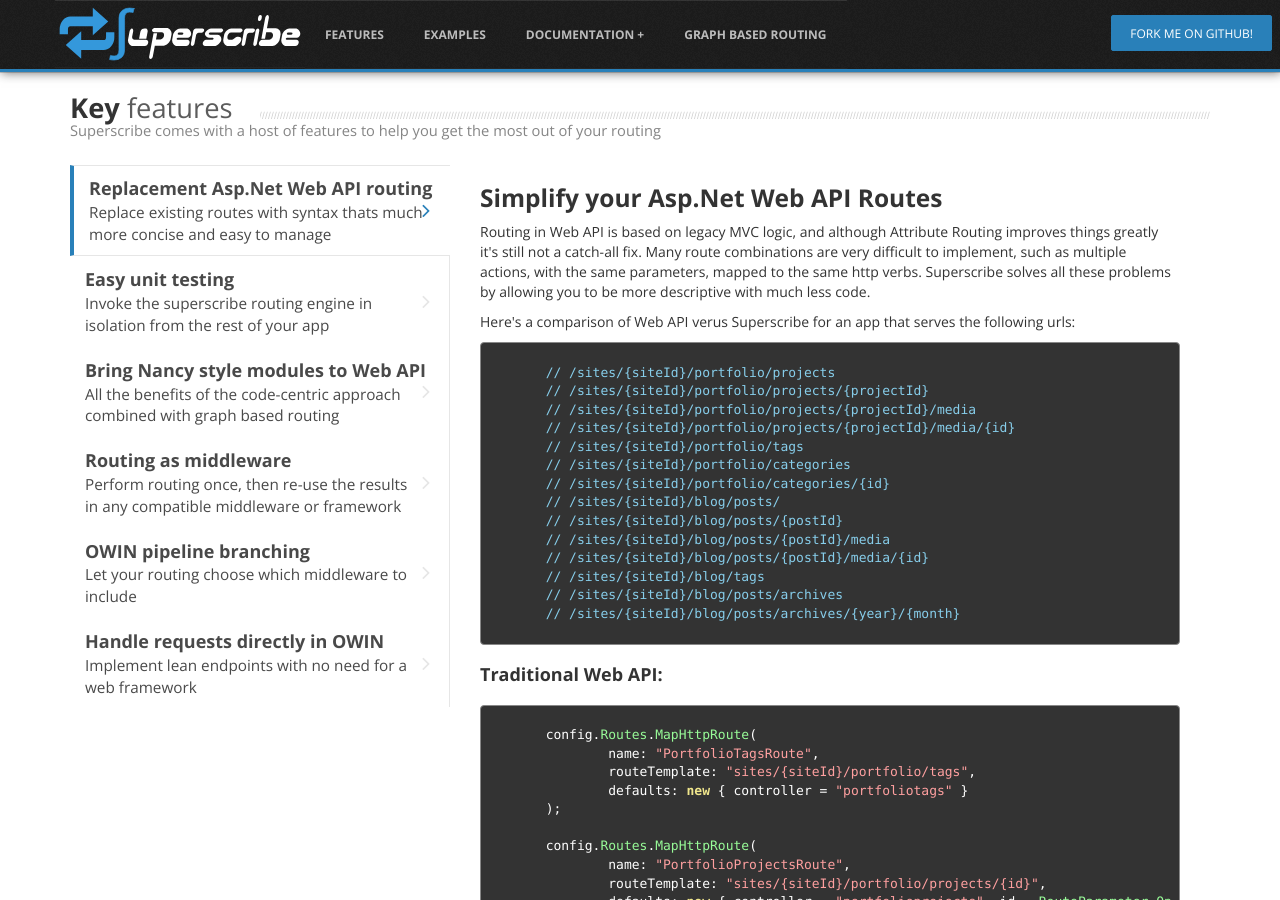
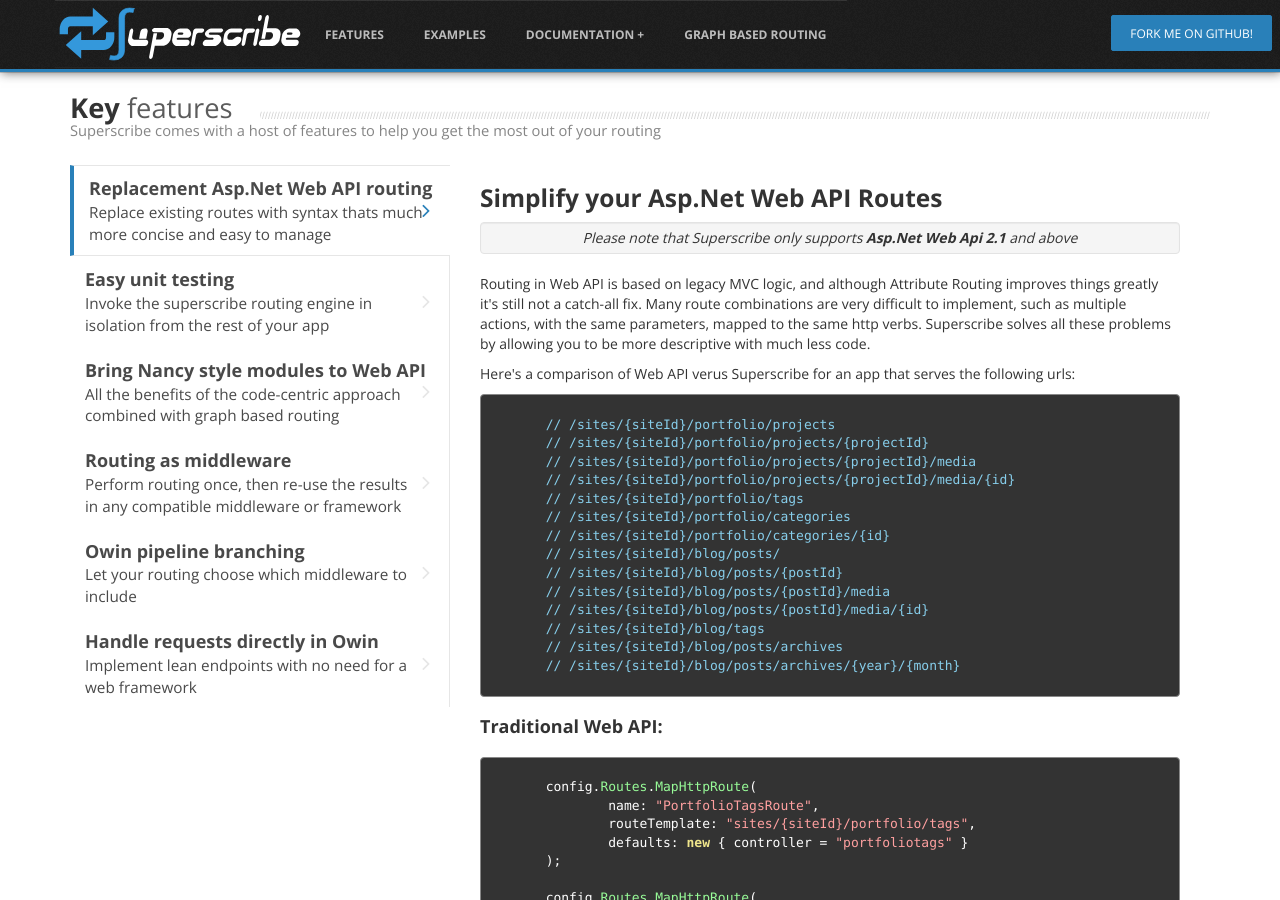
Before and after one commit to beyond-code-github/Superscribe, a Jekyll site: the page built from features.markdown, in a window 1280 px wide and 900 px high. Built offline with Jekyll 4.4.1, drawn with Linux system fonts in a browser that asks for light colours; some web fonts are replaced; Markdown is read by kramdown in place of the engine named in the settings.

Commit message:
Added Web Api 2.1 disclaimers, replaced OWIN with Owin

```diff
--- a/_layouts/index.html
+++ b/_layouts/index.html
@@ -102,7 +102,7 @@
             <div class="col-md-5 caption">
               <i class="logoblack"></i>
               <h1 style="padding-top:5px;">Make Routing a First Class Citizen in your Web Application</h1>
-              <h4>Bring the benefits of super flexible, ultra-expressive graph based routing to your Asp.Net, Web API and OWIN project with Superscribe</h4>
+              <h4>Bring the benefits of super flexible, ultra-expressive graph based routing to your Asp.Net, Web API and Owin project with Superscribe</h4>
               <div class="btn-group user-menu pull-right" style="padding-top:10px;">
                 <a href="graphbasedrouting.html" class="btn btn-primary fork">What is Graph Based Routing?</a>
               </div>
--- a/faq.markdown
+++ b/faq.markdown
@@ -17,7 +17,7 @@
 <h3 class="visible-phone">
   Q: How does Superscribe implement Graph Based Routing?
 </h3>
-<p><strong>A:</strong> At it's core, Superscribe provides a fully compliant Graph Based Routing implementation written in C#. It also goes one step further than this, providing a DSL for creating definitions quickly and easily, as well as helpers for dealing with OWIN pipelines and Asp.Net Web Api which are not part of  Graph Based Routing itself.
+<p><strong>A:</strong> At it's core, Superscribe provides a fully compliant Graph Based Routing implementation written in C#. It also goes one step further than this, providing a DSL for creating definitions quickly and easily, as well as helpers for dealing with Owin pipelines and Asp.Net Web Api which are not part of  Graph Based Routing itself.
 </p>
 <h3 class="visible-phone">
   Q: Why bother with a graph? What's wrong with a tree?
@@ -37,6 +37,6 @@
 <h3 class="visible-phone">
   Q: Can I use Superscribe with Nancy FX?
 </h3>
-<p><strong>A:</strong> At present you can use OWIN routing to hand off from your middleware pipeline to Nancy but then Nancy's routing will take over. Work is under development to allow Nancy to re-use the results of Supersribes route parsing, so watch this space.
+<p><strong>A:</strong> At present you can use Owin routing to hand off from your middleware pipeline to Nancy but then Nancy's routing will take over. Work is under development to allow Nancy to re-use the results of Supersribes route parsing, so watch this space.
 </p>
 </div>
--- a/features.markdown
+++ b/features.markdown
@@ -13,12 +13,13 @@
     	<li> <a href="#testing" data-toggle="tab">Easy unit testing<small>Invoke the superscribe routing engine in isolation from the rest of your app</small><i class="icon-angle-right"></i></a> </li>
       	<li> <a href="#modules" data-toggle="tab">Bring Nancy style modules to Web API<small>All the benefits of the code-centric approach combined with graph based routing</small><i class="icon-angle-right"></i></a> </li>
         <li> <a href="#routingasmiddleware" data-toggle="tab">Routing as middleware<small>Perform routing once, then re-use the results in any compatible middleware or framework</small><i class="icon-angle-right"></i></a> </li>
-      	<li> <a href="#owinpipeline" data-toggle="tab">OWIN pipeline branching<small>Let your routing choose which middleware to include</small><i class="icon-angle-right"></i></a> </li>
-      	<li> <a href="#owinhandler" data-toggle="tab">Handle requests directly in OWIN<small>Implement lean endpoints with no need for a web framework</small><i class="icon-angle-right"></i></a> </li>
+      	<li> <a href="#owinpipeline" data-toggle="tab">Owin pipeline branching<small>Let your routing choose which middleware to include</small><i class="icon-angle-right"></i></a> </li>
+      	<li> <a href="#owinhandler" data-toggle="tab">Handle requests directly in Owin<small>Implement lean endpoints with no need for a web framework</small><i class="icon-angle-right"></i></a> </li>
     </ul>
 	<div class="tab-content col-md-8">
       <div class="tab-pane active col-sm-12 col-md-12" id="webapi">
       	<h3>Simplify your Asp.Net Web API Routes</h3>
+        <div class="well well-mini pull-center"><em>Please note that Superscribe only supports <strong>Asp.Net Web Api 2.1</strong> and above</em></div>
       	<p>Routing in Web API is based on legacy MVC logic, and although Attribute Routing improves things greatly it's still not a catch-all fix. Many route combinations are very difficult to implement, such as multiple actions, with the same parameters, mapped to the same http verbs. Superscribe solves all these problems by allowing you to be more descriptive with much less code.</p>
       	<p>Here's a comparison of Web API verus Superscribe for an app that serves the following urls:</p>
       	<pre class="prettyprint lang-cs">
@@ -222,9 +223,9 @@
     }
         </pre></div>
       <div class="tab-pane col-sm-12 col-md-12" id="owinpipeline">
-        <h3>Combine your routing and OWIN pipelines</h3>
+        <h3>Combine your routing and Owin pipelines</h3>
         <p>
-        	With the Superscribe.Owin package, your routing routing pipeline and your OWIN pipeline become one. Superscribe provides <em>Superscribe Router</em> for middleware routing and branching.
+        	With the Superscribe.Owin package, your routing routing pipeline and your Owin pipeline become one. Superscribe provides <em>Superscribe Router</em> for middleware routing and branching.
         </p>
         <h3 class="title">Superscribe Router</h3>
         <pre class="prettyprint lang-cs">
@@ -251,7 +252,7 @@
 	}
 		</pre></div>
       <div class="tab-pane col-sm-12 col-md-12" id="owinhandler">
-        <h3>Handle requests directly in OWIN</h3>
+        <h3>Handle requests directly in Owin</h3>
         <p>
         	For those situations when simplicity and raw speed are key, <em>Superscribe Handler</em> allows you to respond to requests without the need for a bulky web framework.
         </p>
@@ -272,7 +273,7 @@
 	}
 		</pre>
         <p>
-            You can use modules to respond to OWIN requests too:
+            You can use modules to respond to Owin requests too:
         </p>
         <pre class="prettyprint lang-cs">
 
@@ -280,7 +281,7 @@
     {
         public HelloWorldModule()
         {
-          this.Get["/"] = o => "Hello OWIN!";
+          this.Get["/"] = o => "Hello Owin!";
         }
     }
         </pre>
```
Also changed, not shown: documentation.markdown (+5 -3 lines), examples.markdown (+6 -1 lines), index.html (+7 -7 lines).
